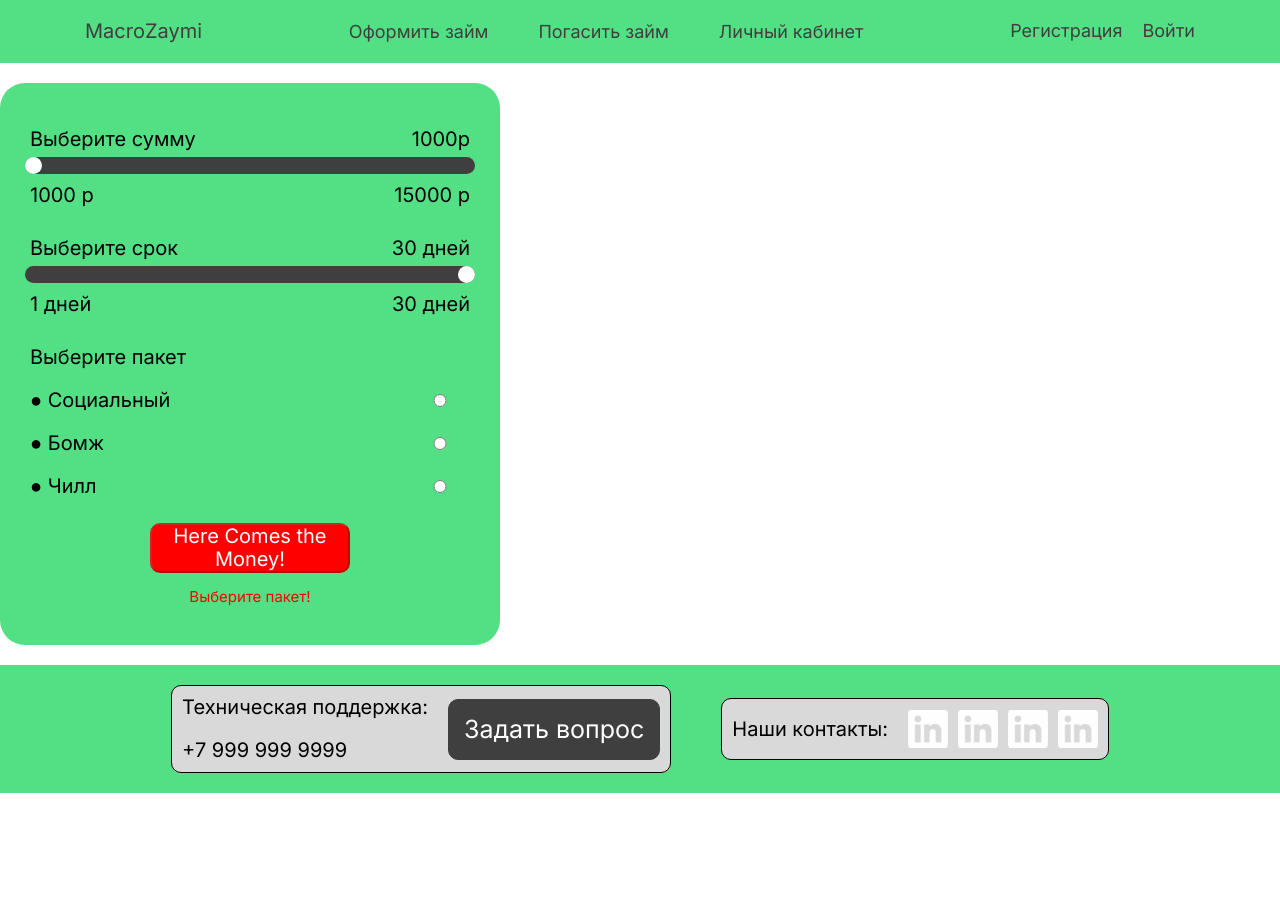
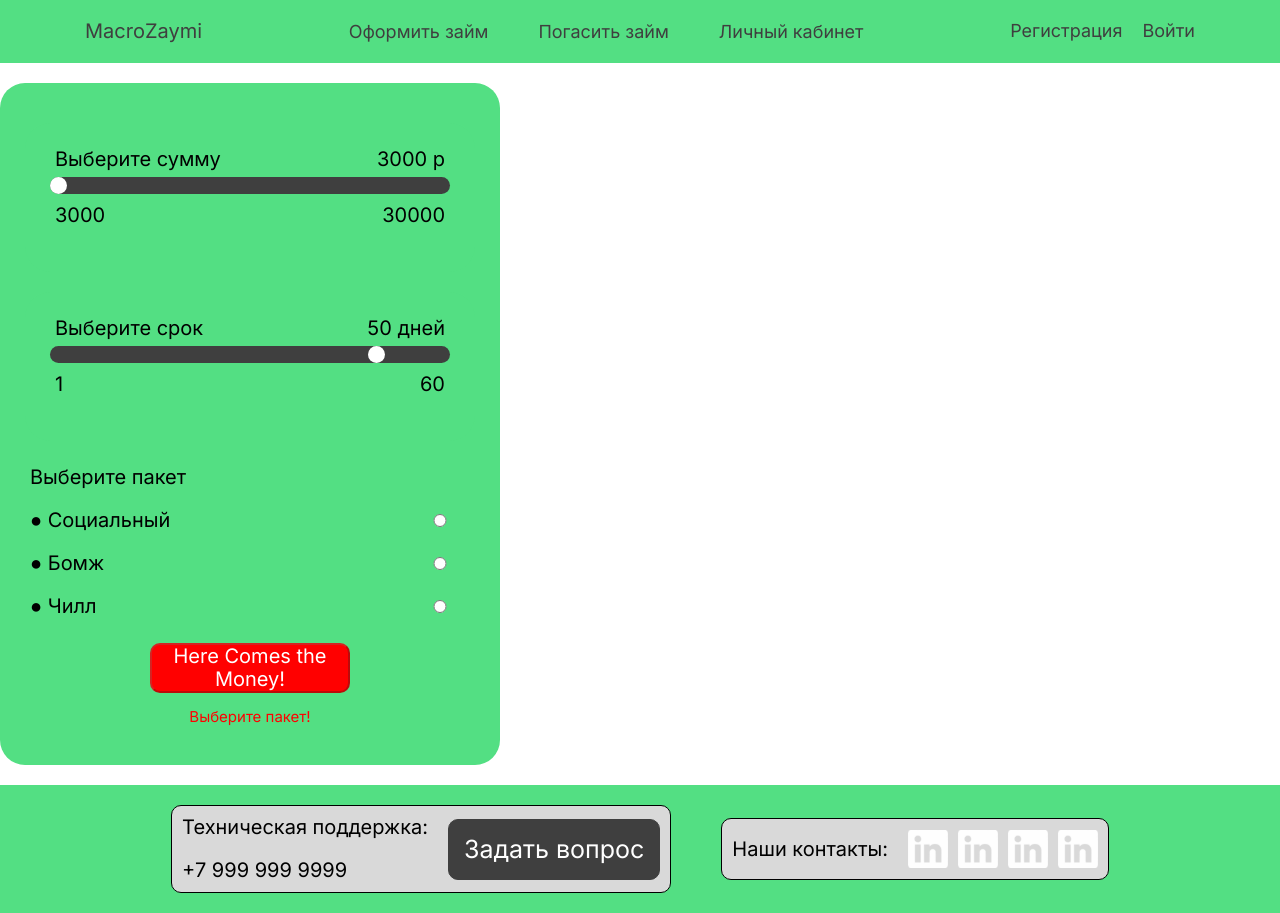
Before and after one commit to devloliconic/shift, a React (Create React App) app: page /regp in a window 1280 px wide. Before the commit the page ends 800 px from the top, so only its background shows below. Built offline with nearby package versions, Linux system fonts and the light colour scheme.

Commit message:
update Main Loan Form

```diff
--- a/src/index.js
+++ b/src/index.js
@@ -11,11 +11,9 @@ import App from './pages/mainpage/Mainpage';
 
 const root = ReactDOM.createRoot(document.getElementById('root'));
 root.render(
-  <React.StrictMode>
     <BrowserRouter>
       <App />
     </BrowserRouter>
-  </React.StrictMode>
 );
 
 // If you want to start measuring performance in your app, pass a function
--- a/src/pages/forms/MainLoanForm/MainLoanForm.js
+++ b/src/pages/forms/MainLoanForm/MainLoanForm.js
@@ -1,78 +1,65 @@
-import { useState } from 'react';
+import { useEffect, useState } from 'react';
+import TestSlider from './input-range/input-range';
+import Slider from './input-range/input-range';
 
 import './MainLoanForm.scss'
 
 const TakeLoanForm = () => {
 
-    const [sliderSummValue, setSliderSummValue] = useState('1000');
-    const [sliderDaysValue, setSliderDaysValue] = useState('30');
+    const [radioButtonValue, setRadioButtonValue] = useState('');
 
-    const [radioButtonValue, setRadioButtonValue] = useState('');
+    const [isRadioButtonPackageValid, setIsRadioButtonPackageValid] = useState(false);
+
 
     const [isFormValid, setIsFormValid] = useState(false);
 
-    function setSliderValue(slider){
-        switch(slider.target.className){
-            case 'summ-input' : setSliderSummValue(slider.target.value); break;
-            case 'days-input' : setSliderDaysValue(slider.target.value); break;
-        }
-    }
+    useEffect(()=>{
+        setRadioButtonValue(radioButtonValue);
+        setIsRadioButtonPackageValid(true);
+        console.log("package-name: " + radioButtonValue);
+        console.log("package-active: " + isRadioButtonPackageValid);
+        },
+        [radioButtonValue,isRadioButtonPackageValid]
+    )
+
+
 
     function setPackage(){
             if(document.getElementById('social').checked) {
                 setRadioButtonValue('Социальный');
-                setIsFormValid(true);
             }
             else if(document.getElementById('bomj').checked){
                 setRadioButtonValue('Бомж');
-                setIsFormValid(true);
             }
             else if(document.getElementById('chill').checked){
                 setRadioButtonValue('Чилл');
-                setIsFormValid(true);
             }
+
+            formValidation();
+        }
+
+        function formValidation(){
+                if(isRadioButtonPackageValid){
+                    setIsFormValid(true);
+                }
         }
 
     return (
         <form className="form-container">
-            <div className='form-container__summ-block form-container__item'>
-                <div className='top-text text'>
-                    <label>Выберите сумму</label>
-                    <label>{sliderSummValue}р</label>
-                </div>
-                <div className='form-container__slider'>
-                            <input
-                            type='range'
-                            onChange={e => {setSliderValue(e)}}
-                            className='summ-input'
-                            min='1000'
-                            max='15000'
-                            ></input>
-                </div>
-                <div className='bot-text text'>
-                    <label>1000 р</label>
-                    <label>15000 р</label>
-                </div>
-            </div>
-            <div className='form-container__days-block form-container__item'>
-                <div className='top-text text'>
-                    <label>Выберите срок</label>
-                    <label>{sliderDaysValue} дней</label>
-                </div>
-                <div className='form-container__slider'>
-                            <input
-                            type='range'
-                            onChange={e => {setSliderValue(e)}}
-                            className='days-input'
-                            min='1'
-                            max='30'
-                            ></input>
-                </div>
-                <div className='bot-text text'>
-                    <label>1 дней</label>
-                    <label>30 дней</label>
-                </div>
-            </div>
+            <Slider
+            title="Выберите сумму"
+            defaultValue = '3000'
+            units = 'р'
+            minValue='3000'
+            maxValue = '30000'
+            />
+            <Slider
+            title="Выберите срок"
+            defaultValue = '50'
+            units = 'дней'
+            minValue='1'
+            maxValue ='60'
+            />
             <div className='form-container__packages-block form-container__item'>
                 <div className='top-text text'>
                     <label>Выберите пакет</label>
@@ -81,20 +68,20 @@ const TakeLoanForm = () => {
                 <div className='packages-block__item'>
                     <label className='items-label' htmlFor='social'>● Социальный</label>
                     <input type='radio' name = 'pack_name' id='social' value='Социальный'
-                    onChange={e =>{setPackage()}}
+                    onClick={e =>{setPackage()}}
 
                     ></input>
                 </div>
                 <div className='packages-block__item'>
                     <label className='items-label' htmlFor='bomj'>● Бомж</label>
                     <input type='radio' name = 'pack_name' id='bomj' value='Бомж'
-                    onChange={e =>{setPackage()}}
+                    onClick={e =>{setPackage()}}
                     ></input>
                 </div>
                 <div className='packages-block__item'>
                     <label className='items-label' htmlFor='chill'>● Чилл</label>
                     <input type='radio' name = 'pack_name' id='chill' value='Чилл'
-                    onChange={e =>{setPackage()}}
+                    onClick={e =>{setPackage()}}
                     ></input>
                 </div>
             </div>
--- /dev/null
+++ b/src/pages/forms/MainLoanForm/input-range/inpit-range.scss
@@ -0,0 +1,9 @@
+.form-container{
+
+    margin-top: 20px;
+}
+
+.text{
+    display: flex;
+    justify-content: space-between;
+}
--- /dev/null
+++ b/src/pages/forms/MainLoanForm/input-range/input-range.js
@@ -0,0 +1,117 @@
+import React from 'react';
+import { useState } from 'react';
+import { useEffect } from 'react';
+
+import './inpit-range.scss'
+
+
+
+
+export default function Slider(props) {
+
+    const [sliderValue, setSliderValue] = useState('');
+
+    function setRangeInput(slider){
+         setSliderValue(slider.target.value); console.log(sliderValue);
+    }
+
+
+  return (
+    <div className='form-container'>
+                <div className='form-container__top-text text'>
+                    <label>{props.title}</label>
+                    {(sliderValue!='') && <label>{sliderValue} {props.units}</label>}
+                    {(sliderValue =='') && <label>{props.defaultValue} {props.units}</label>}
+                </div>
+                <div className='form-container__range-input'>
+                            <input
+                            type='range'
+                            onChange={e => {setRangeInput(e)}}
+                            className='summ-input'
+                            min={props.minValue}
+                            max={props.maxValue}
+                            ></input>
+                </div>
+                <div className='bot-text text'>
+                    <label>{props.minValue}</label>
+                    <label>{props.maxValue}</label>
+                </div>
+            </div>
+  )
+}
+
+
+
+// export default function TestSlider(props){
+
+
+//     const [sliderSummValue, setSliderSummValue] = useState('1000');
+//     const [sliderDaysValue, setSliderDaysValue] = useState('30');
+
+//     const [radioButtonValue, setRadioButtonValue] = useState('');
+
+//     const [isRadioButtonPackageValid, setIsRadioButtonPackageValid] = useState(false);
+
+
+//     const [isFormValid, setIsFormValid] = useState(false);
+
+//     useEffect(()=>{
+//         setRadioButtonValue(radioButtonValue);
+//         setIsRadioButtonPackageValid(true);
+//         console.log("package-name: " + radioButtonValue);
+//         console.log("package-active: " + isRadioButtonPackageValid);
+//         },
+//         [radioButtonValue,isRadioButtonPackageValid]
+//     )
+
+//     function setSliderValue(slider){
+//         switch(slider.target.className){
+//             case 'summ-input' : setSliderSummValue(slider.target.value); console.log(sliderSummValue); break;
+//             case 'days-input' : setSliderDaysValue(slider.target.value); console.log(sliderDaysValue); break;
+//         }
+//     }
+
+//     function setPackage(){
+//             if(document.getElementById('social').checked) {
+//                 setRadioButtonValue('Социальный');
+//             }
+//             else if(document.getElementById('bomj').checked){
+//                 setRadioButtonValue('Бомж');
+//             }
+//             else if(document.getElementById('chill').checked){
+//                 setRadioButtonValue('Чилл');
+//             }
+
+//             formValidation();
+//         }
+
+//         function formValidation(){
+//                 if(isRadioButtonPackageValid){
+//                     setIsFormValid(true);
+//                 }
+//         }
+
+
+
+//     return(
+//         <div className='form-container'>
+//                 <div className='top-text text'>
+//                     <label>{props.title}</label>
+//                     <label>{sliderDaysValue} дней</label>
+//                 </div>
+//                 <div className='form-container__slider'>
+//                             <input
+//                             type='range'
+//                             onChange={e => {setSliderValue(e)}}
+//                             className='days-input'
+//                             min='1'
+//                             max='30'
+//                             ></input>
+//                 </div>
+//                 <div className='bot-text text'>
+//                     <label>1 дней</label>
+//                     <label>30 дней</label>
+//                 </div>
+//             </div>
+//     )
+// }
```
